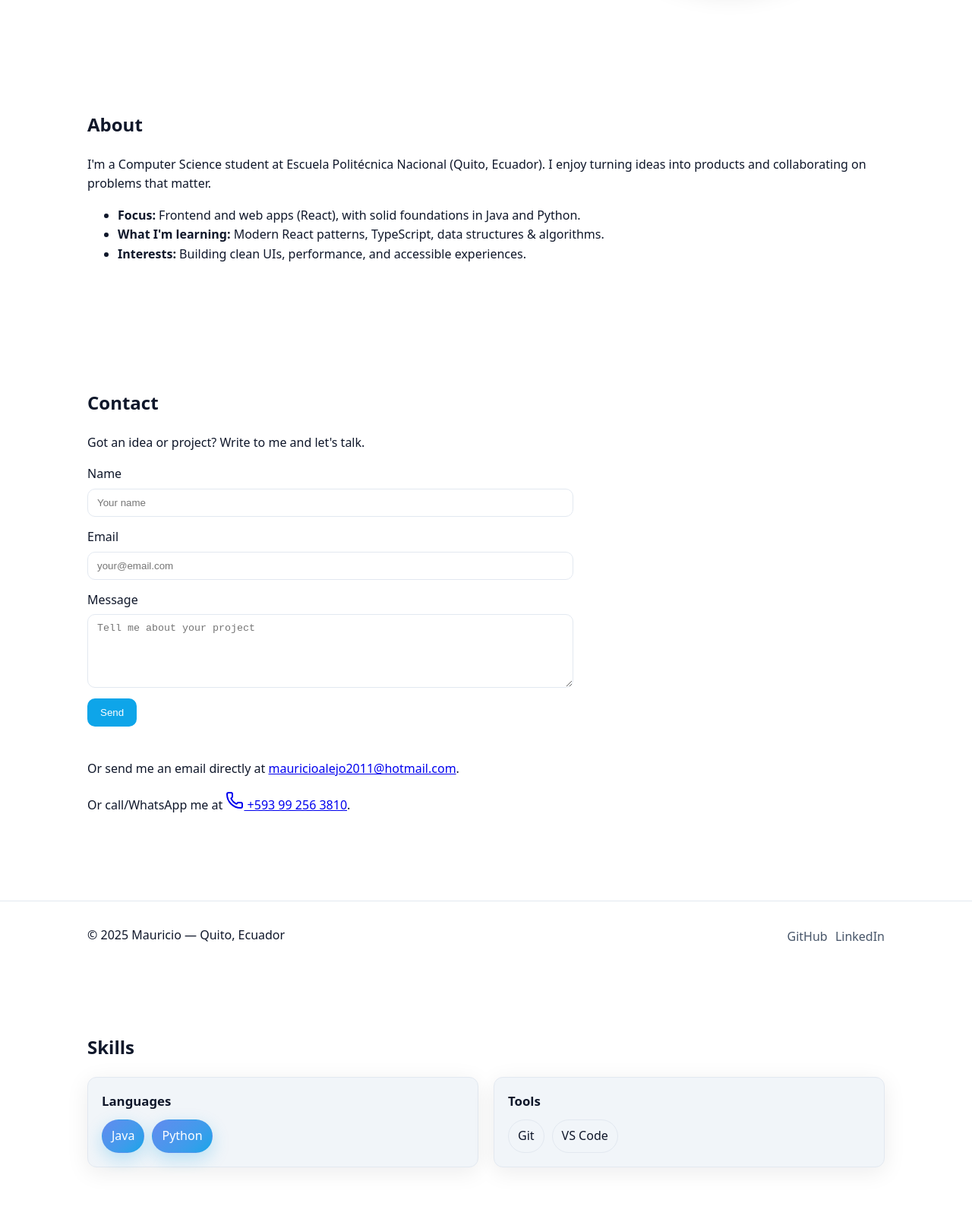
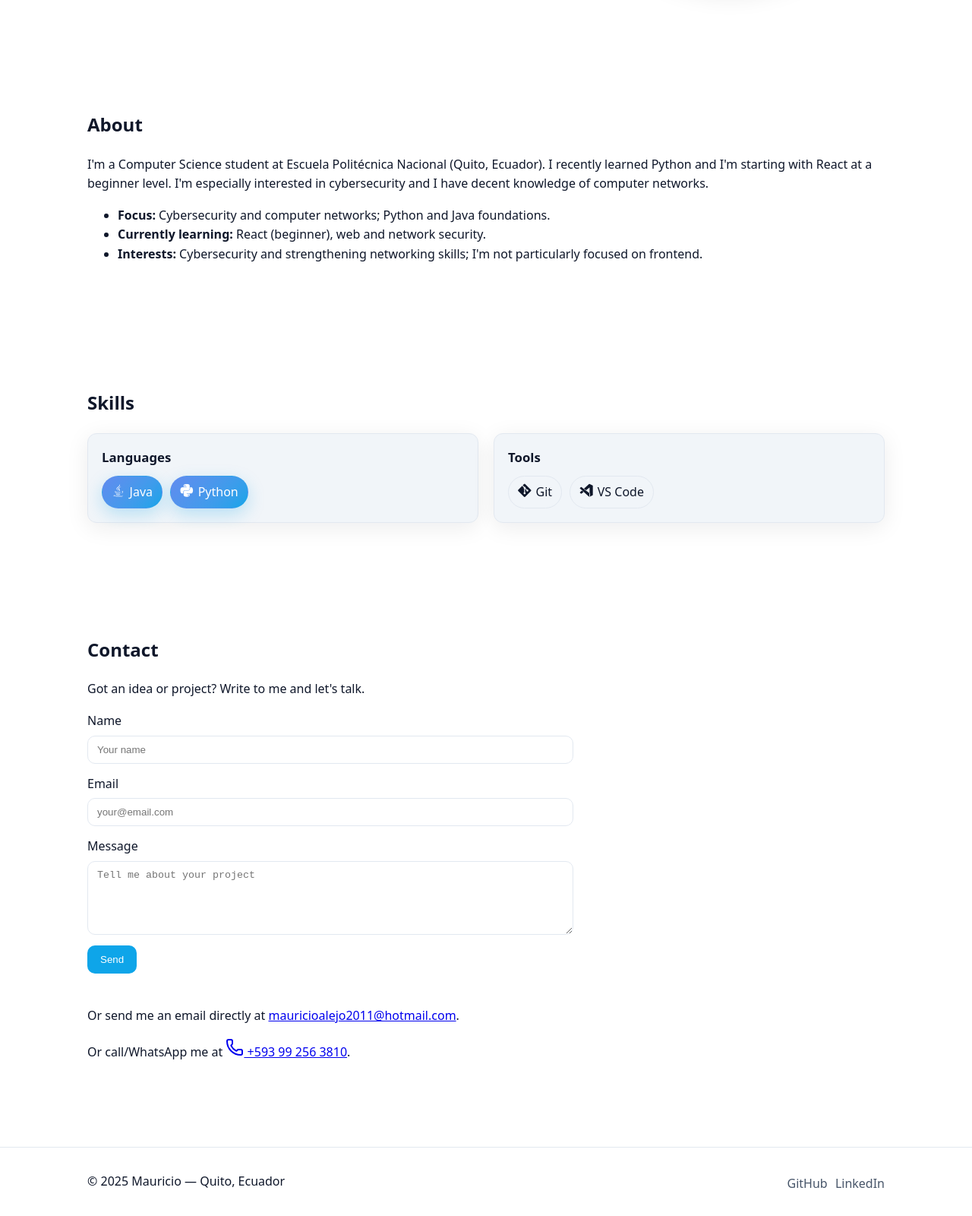
Before and after one commit to FervidEmpress01/fervidempress01.github.io, a plain HTML site: page index.html in a window 1280 px wide. Shown: the part 547-2147 px from the top of the page at 76% size. Drawn offline with nearby package versions, Linux system fonts and the light colour scheme; some icons are missing.

Commit message:
Update about and interests

```diff
--- a/index.html
+++ b/index.html
@@ -22,6 +22,12 @@
 
   <link rel="icon" href="assets/favicon.png" />
   <link rel="stylesheet" href="styles/main.css" />
+  <!-- Devicon (technology icons) -->
+  <link rel="stylesheet" href="https://cdn.jsdelivr.net/gh/devicons/devicon@v2.16.0/devicon.min.css" />
+  <style>
+    /* Small tweaks so icons align nicely inside chips */
+    .chip i[class^="devicon-"], .chip i[class*=" devicon-"]{font-size:1.1em; line-height:0; margin-right:6px; display:inline-block}
+  </style>
 </head>
 <body>
   <header class="site-header">
@@ -44,7 +50,7 @@
         <h1>Hi, I'm <span class="accent">Mauricio</span></h1>
         <p class="tagline">Computer Science Student — Quito, Ecuador</p>
         <p class="bio">
-          Computer Science student at Escuela Politécnica Nacional focused on cybersecurity. I like building useful projects and learning new technologies every day.
+          Computer Science student at Escuela Politécnica Nacional, interested in cybersecurity. I'm currently learning React (beginner) and I like building useful projects while learning new technologies every day.
         </p>
         <div class="cta">
           <a class="btn primary" href="projects.html">View projects</a>
@@ -64,13 +70,33 @@
     <section id="about" class="section container">
       <h2>About</h2>
       <p>
-        I'm a Computer Science student at Escuela Politécnica Nacional (Quito, Ecuador). I enjoy turning ideas into products and collaborating on problems that matter.
+        I'm a Computer Science student at Escuela Politécnica Nacional (Quito, Ecuador). I recently learned Python and I'm starting with React at a beginner level. I'm especially interested in cybersecurity and I have decent knowledge of computer networks.
       </p>
       <ul class="about-list">
-        <li><strong>Focus:</strong> Frontend and web apps (React), with solid foundations in Java and Python.</li>
-        <li><strong>What I'm learning:</strong> Modern React patterns, TypeScript, data structures & algorithms.</li>
-        <li><strong>Interests:</strong> Building clean UIs, performance, and accessible experiences.</li>
+        <li><strong>Focus:</strong> Cybersecurity and computer networks; Python and Java foundations.</li>
+        <li><strong>Currently learning:</strong> React (beginner), web and network security.</li>
+        <li><strong>Interests:</strong> Cybersecurity and strengthening networking skills; I'm not particularly focused on frontend.</li>
       </ul>
+    </section>
+
+    <section id="skills" class="section container skills-section">
+      <h2>Skills</h2>
+      <div class="skills-grid">
+        <div class="skill-group card reveal">
+          <h3>Languages</h3>
+          <ul class="chips">
+            <li class="chip glow"><i class="devicon-java-plain" aria-hidden="true"></i>Java</li>
+            <li class="chip glow"><i class="devicon-python-plain" aria-hidden="true"></i>Python</li>
+          </ul>
+        </div>
+        <div class="skill-group card reveal">
+          <h3>Tools</h3>
+          <ul class="chips">
+            <li class="chip"><i class="devicon-git-plain" aria-hidden="true"></i>Git</li>
+            <li class="chip"><i class="devicon-vscode-plain" aria-hidden="true"></i>VS Code</li>
+          </ul>
+        </div>
+      </div>
     </section>
 
 
@@ -119,23 +145,3 @@
   <script src="scripts/main.js" defer></script>
 </body>
 </html>
-
-    <section id="skills" class="section container skills-section">
-      <h2>Skills</h2>
-      <div class="skills-grid">
-        <div class="skill-group card reveal">
-          <h3>Languages</h3>
-          <ul class="chips">
-            <li class="chip glow">Java</li>
-            <li class="chip glow">Python</li>
-          </ul>
-        </div>
-        <div class="skill-group card reveal">
-          <h3>Tools</h3>
-          <ul class="chips">
-            <li class="chip">Git</li>
-            <li class="chip">VS Code</li>
-          </ul>
-        </div>
-      </div>
-    </section>
```
